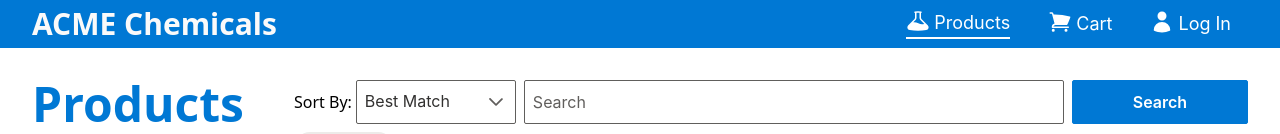
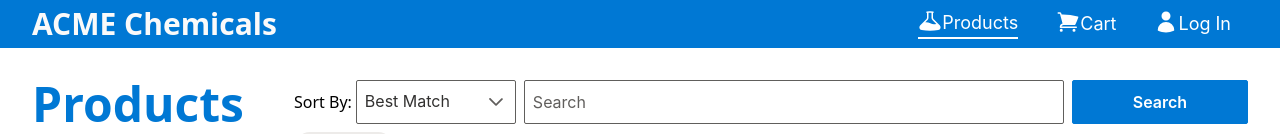
Before and after one commit to M-Valentino/ACME-Chemicals, a Next.js app: page /products in a window 1280 px wide. Shown: the top 134 px of the page. Built offline with nearby package versions, Linux system fonts and the light colour scheme.

Commit message:
improved active link border

```diff
--- a/src/components/TopNav.tsx
+++ b/src/components/TopNav.tsx
@@ -60,11 +60,15 @@ const NavButton = ({ name, title }: NavButtonProps) => {
       onClick={() => window.open(`/${name.toLowerCase()}`, "_self")}
     >
       <div className="flex flex-col items-center">
-        <div className="flex flex-row ">
+        <div className="flex flex-row">
           {getIcon(name)}
-          <div className="ml-1 text-lg">{name}</div>
+          <div className="text-lg">{name}</div>
         </div>
-        {title === name && <div className="w-full border-t-2 border-white" />}
+        <div
+          className={`w-full border-t-2 ${
+            name === title ? "border-white" : " border-none"
+          }`}
+        />
       </div>
     </Button>
   );
```
